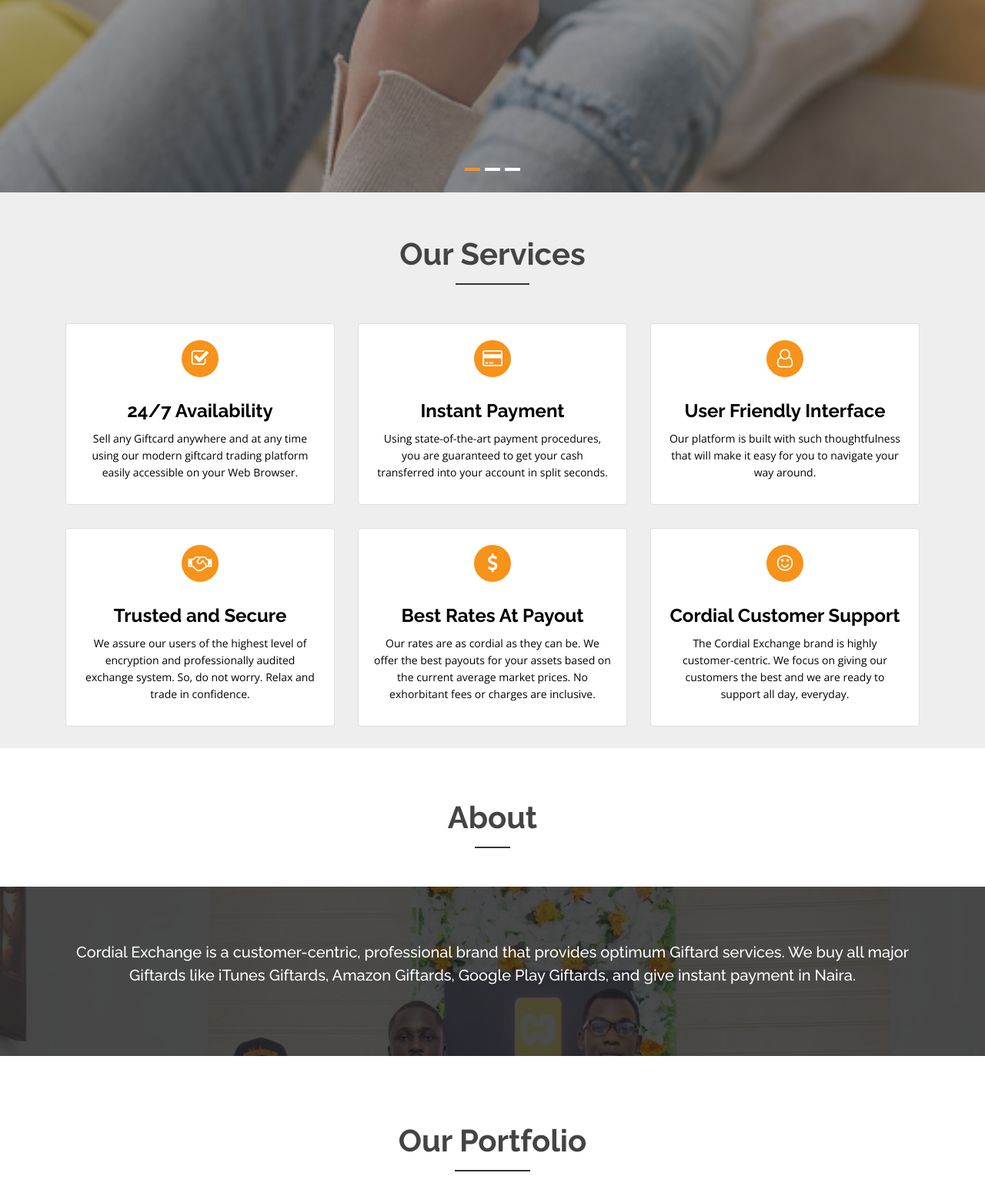
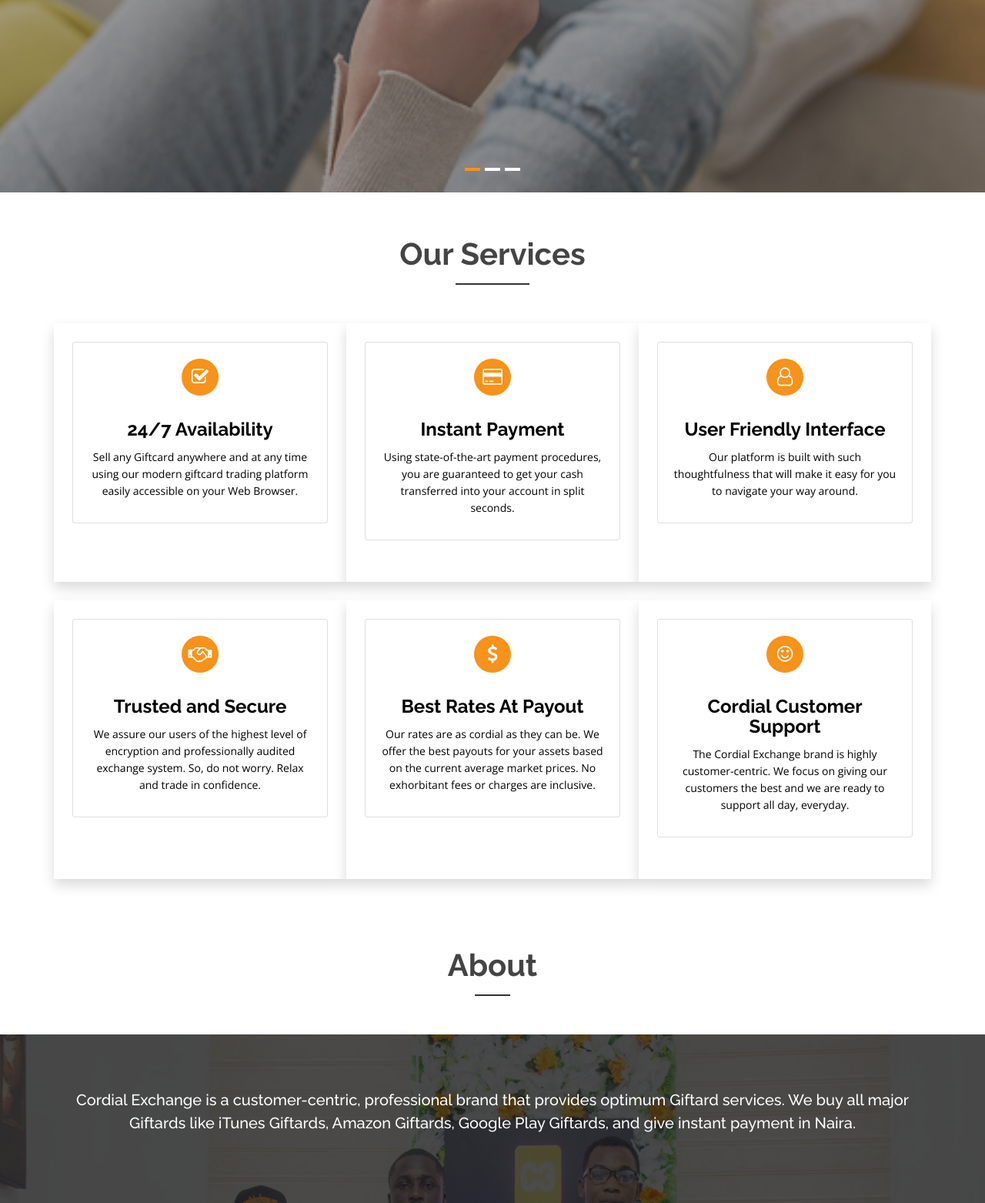
Before and after one commit to toluwanicareer/Giftcard, a Django app: page / in a window 1280 px wide. Shown: the part 604-2167 px from the top of the page at 77% size. Run offline with Django 3.2, Linux system fonts and the light colour scheme; some libraries are stand-ins or nearby versions.

Commit message:
modified

```diff
--- a/giftcard/static/css/style.css
+++ b/giftcard/static/css/style.css
@@ -2165,13 +2165,13 @@
 /* FontAwesome for working BootSnippet :> */
 
 #services {
-    background: #eee !important;
+    background: #fff !important;
     margin-bottom: -50px;
     padding-bottom: -20px;
 }
 
 #contact {
-  background: #eee !important;
+  background: #fff !important;
   margin-bottom: -30px;
   padding-bottom: -20px;
 }
--- a/giftcard/templates/index.html
+++ b/giftcard/templates/index.html
@@ -117,7 +117,7 @@
     </div>
       <div class="row">
           <!-- Team member -->
-          <div class="col-xs-12 col-sm-6 col-md-4">
+          <div class="col-xs-12 col-sm-6 col-md-4 shadow p-4 mb-4 bg-white">
               <div class="image-flip" >
                   <div class="mainflip flip-0">
                       <div class="frontside">
@@ -140,7 +140,7 @@
           </div>
           <!-- ./Team member -->
           <!-- Team member -->
-          <div class="col-xs-12 col-sm-6 col-md-4">
+          <div class="col-xs-12 col-sm-6 col-md-4 shadow p-4 mb-4 bg-white">
               <div class="image-flip" ontouchstart="this.classList.toggle('hover');">
                   <div class="mainflip">
                       <div class="frontside">
@@ -162,7 +162,7 @@
           </div>
           <!-- ./Team member -->
           <!-- Team member -->
-          <div class="col-xs-12 col-sm-6 col-md-4">
+          <div class="col-xs-12 col-sm-6 col-md-4 shadow p-4 mb-4 bg-white">
               <div class="image-flip" ontouchstart="this.classList.toggle('hover');">
                   <div class="mainflip">
                       <div class="frontside">
@@ -184,7 +184,7 @@
           </div>
           <!-- ./Team member -->
           <!-- Team member -->
-          <div class="col-xs-12 col-sm-6 col-md-4">
+          <div class="col-xs-12 col-sm-6 col-md-4 shadow p-4 mb-4 bg-white">
               <div class="image-flip" ontouchstart="this.classList.toggle('hover');">
                   <div class="mainflip">
                       <div class="frontside">
@@ -207,7 +207,7 @@
           </div>
           <!-- ./Team member -->
           <!-- Team member -->
-          <div class="col-xs-12 col-sm-6 col-md-4">
+          <div class="col-xs-12 col-sm-6 col-md-4 shadow p-4 mb-4 bg-white">
               <div class="image-flip" ontouchstart="this.classList.toggle('hover');">
                   <div class="mainflip">
                       <div class="frontside">
@@ -232,7 +232,7 @@
           </div>
           <!-- ./Team member -->
           <!-- Team member -->
-          <div class="col-xs-12 col-sm-6 col-md-4">
+          <div class="col-xs-12 col-sm-6 col-md-4 shadow p-4 mb-4 bg-white">
               <div class="image-flip" ontouchstart="this.classList.toggle('hover');">
                   <div class="mainflip">
                       <div class="frontside">
@@ -367,7 +367,7 @@
         <div class="col-md-4 col-sm-4 col-xs-12 all">
           <div class="single-awesome-project">
             <div class="awesome-img">
-              <a><img src="{% static 'img/portfolio/all1.jpg' %}" alt="Giftcard" /></a>
+              <a><img src="{% static 'img/portfolio/all1.jpg' %}" class="img-thumbnail" alt="Giftcard" /></a>
               <div class="add-actions text-center">
                 <div class="project-dec">
                   <a class="venobox" data-gall="myGallery" href="{% static 'img/portfolio/all1.jpg' %}">
@@ -933,7 +933,7 @@
           </div>
     <div class="row">
       <!-- Team member -->
-      <div class="col-xs-12 col-sm-6 col-md-4">
+      <div class="col-xs-12 col-sm-6 col-md-4 shadow p-4 mb-4 bg-white">
           <div class="image-flip" >
               <div class="mainflip flip-0">
                   <div class="frontside">
@@ -957,7 +957,7 @@
 
 
               <!-- Team member -->
-      <div class="col-xs-12 col-sm-6 col-md-4">
+      <div class="col-xs-12 col-sm-6 col-md-4 shadow p-4 mb-4 bg-white">
         <div class="image-flip" >
             <div class="mainflip flip-0">
                 <div class="frontside">
@@ -981,7 +981,7 @@
 
 
           <!-- Team member -->
-          <div class="col-xs-12 col-sm-6 col-md-4">
+          <div class="col-xs-12 col-sm-6 col-md-4 shadow p-4 mb-4 bg-white">
             <div class="image-flip" >
                 <div class="mainflip flip-0">
                     <div class="frontside">
```
